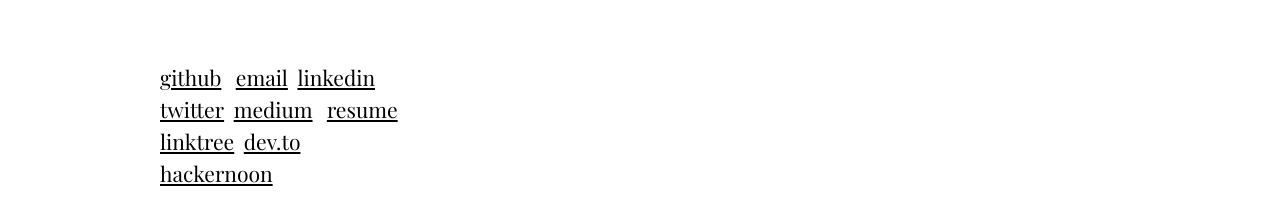
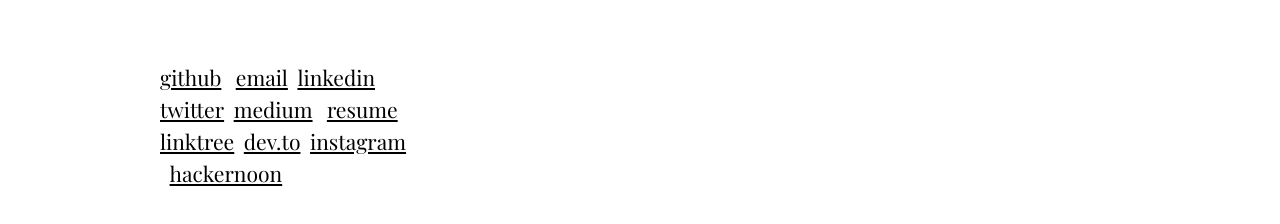
Before and after one commit to onedebos/portfolio-in-react, a React (Create React App) app: page / in a window 1280 px wide. Shown: the part 799-1023 px from the top of the page. Built offline with nearby package versions, Linux system fonts and the light colour scheme; grey boxes are pictures that could not be loaded.

Commit message:
add instagram to social links

```diff
--- a/src/components/Left.jsx
+++ b/src/components/Left.jsx
@@ -48,6 +48,8 @@
           &nbsp;&nbsp;
           <a href="https://linktr.ee/adebol_a">linktree</a> &nbsp;&nbsp;
           <a href="https://dev.to/@debosthefirst">dev.to</a>&nbsp;&nbsp;
+          <a href="https://www.instagram.com/adebola.js">instagram</a>
+          &nbsp;&nbsp;
           <a href="https://hackernoon.com/@adebola">hackernoon</a>{" "}
         </p>
       </div>
```
